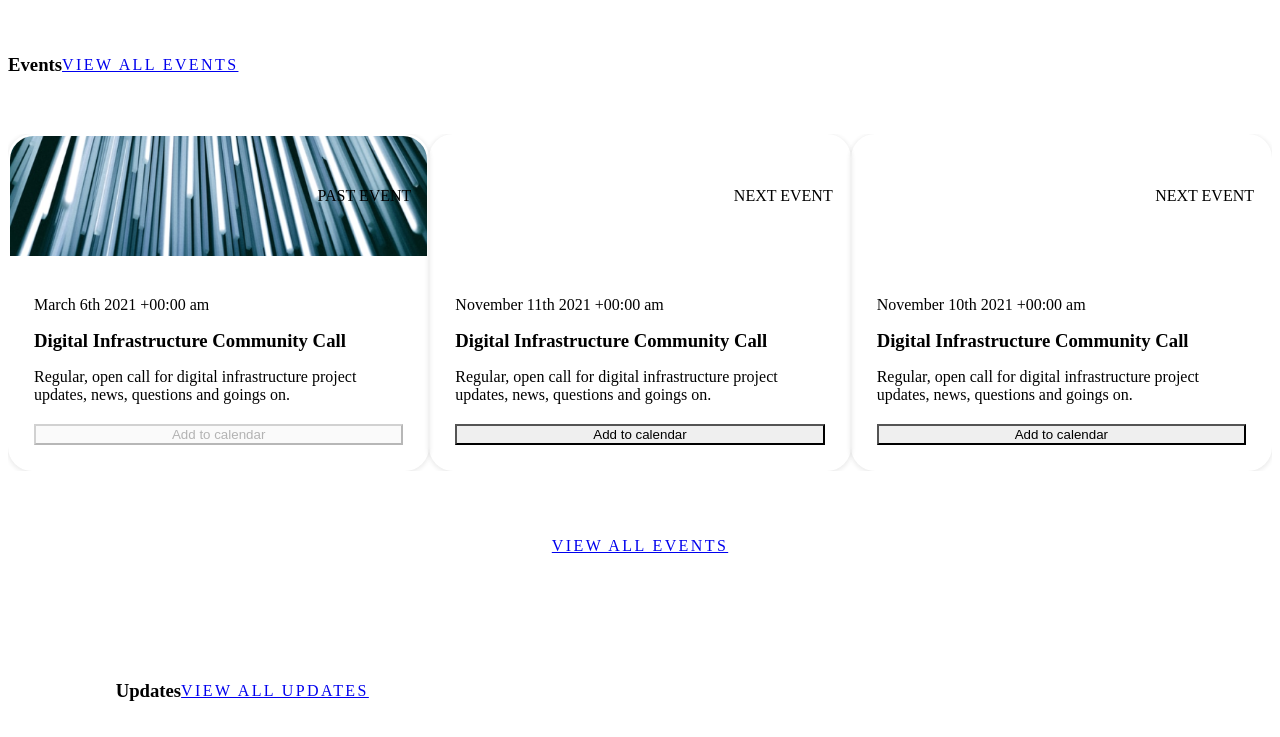
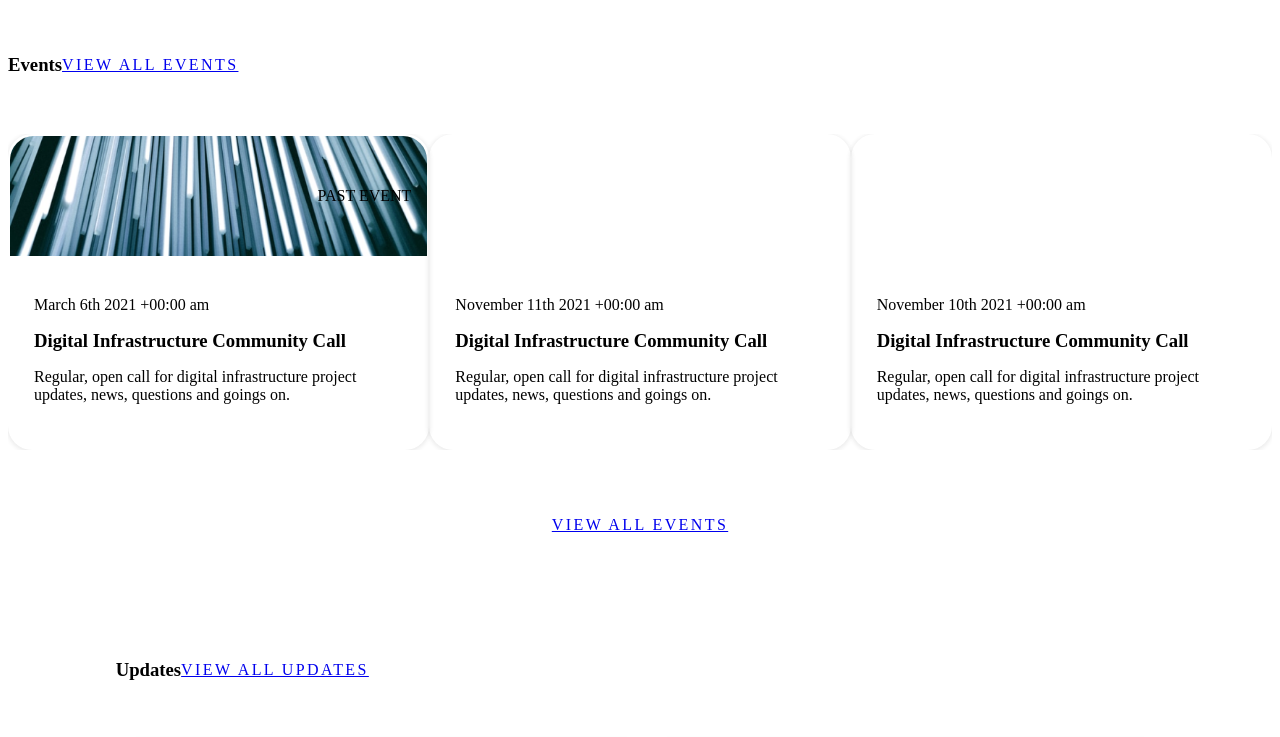
Before and after one commit to digitalinfrastructurefund/website, a Gatsby site: page / in a window 1280 px wide. Shown: the part 1640-2377 px from the top of the page. Built offline with nearby package versions, Linux system fonts and the light colour scheme; Gatsby itself is replaced by a stand-in of ours.

Commit message:
fix eventcard

```diff
--- a/src/components/EventCard.jsx
+++ b/src/components/EventCard.jsx
@@ -3,9 +3,9 @@ import { Box, Button, Text } from "@chakra-ui/react";
 import dayjs from "dayjs";
 import { formatDate } from "../lib/date";
 
-const EventCard = ({ title, description, date, coverImage }) => {
+const EventCard = ({ title, description, date, coverImage, isNextEvent }) => {
   const dateObj = dayjs(date);
-  const isNextEvent = dateObj.isAfter(dayjs());
+  const isPastEvent = dateObj.isBefore(dayjs());
 
   return (
     <Box
@@ -28,6 +28,7 @@ const EventCard = ({ title, description, date, coverImage }) => {
         justifyContent='flex-end'
         alignItems='center'
       >
+        {(isNextEvent || isPastEvent) && (
           <Box
             bg={isNextEvent ? "secondaryLime" : "primaryPaleBlue"}
             px='16px'
@@ -42,6 +43,7 @@ const EventCard = ({ title, description, date, coverImage }) => {
               {isNextEvent ? "next event" : "past event"}
             </Text>
           </Box>
+        )}
       </Box>
       <Box padding='24px'>
         <Text textStyle='paragraph-2' color='neutralTint-600'>
@@ -53,9 +55,11 @@ const EventCard = ({ title, description, date, coverImage }) => {
         <Text textStyle='paragraph-1' color='neutralTint-600' mb='20px'>
           {description}
         </Text>
-        <Button width='100%' variant='primary' isDisabled={!isNextEvent}>
+        {isNextEvent && (
+          <Button width='100%' variant='primary'>
             Add to calendar
           </Button>
+        )}
       </Box>
     </Box>
   );
```
Lines whose indentation alone changed are shown as unchanged.
